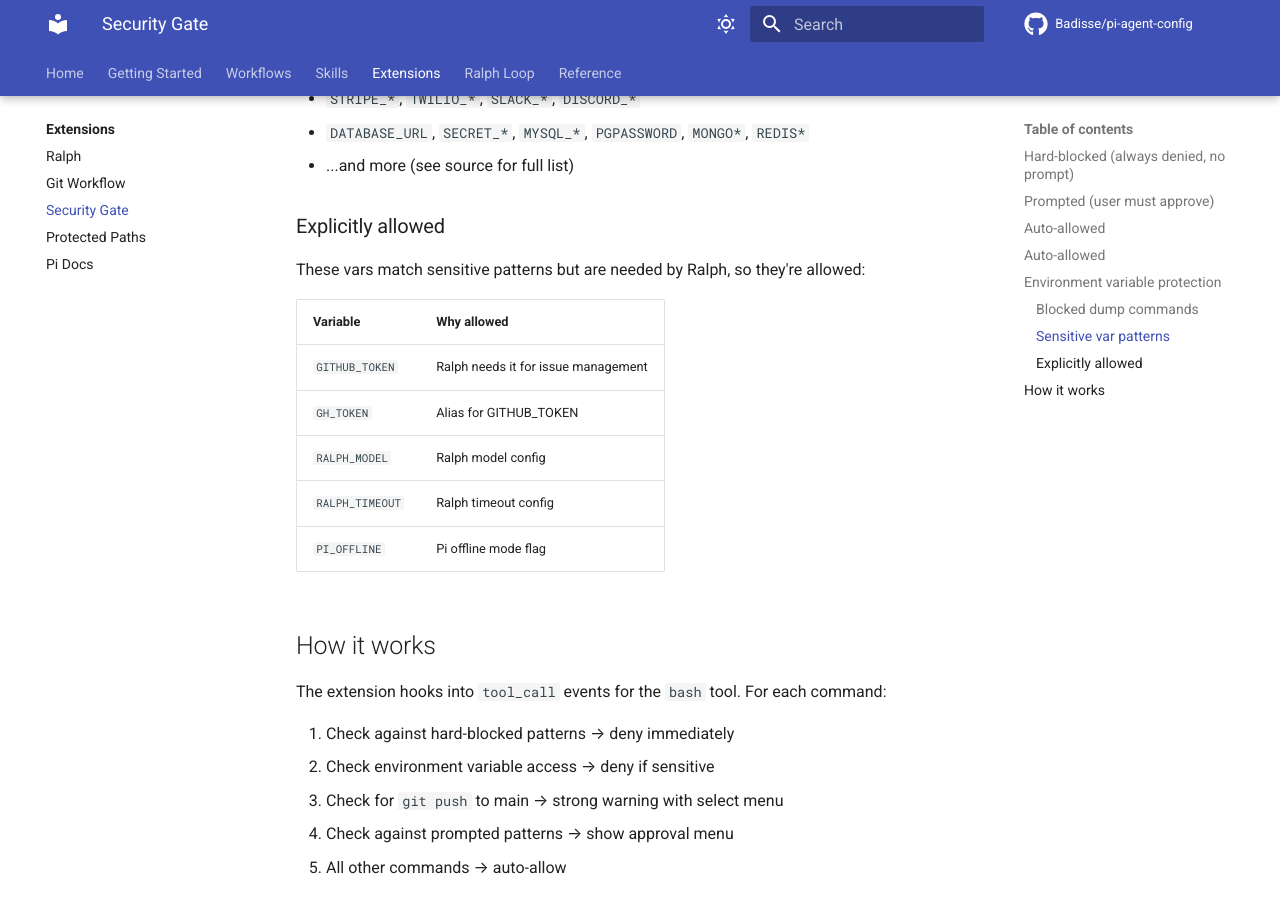
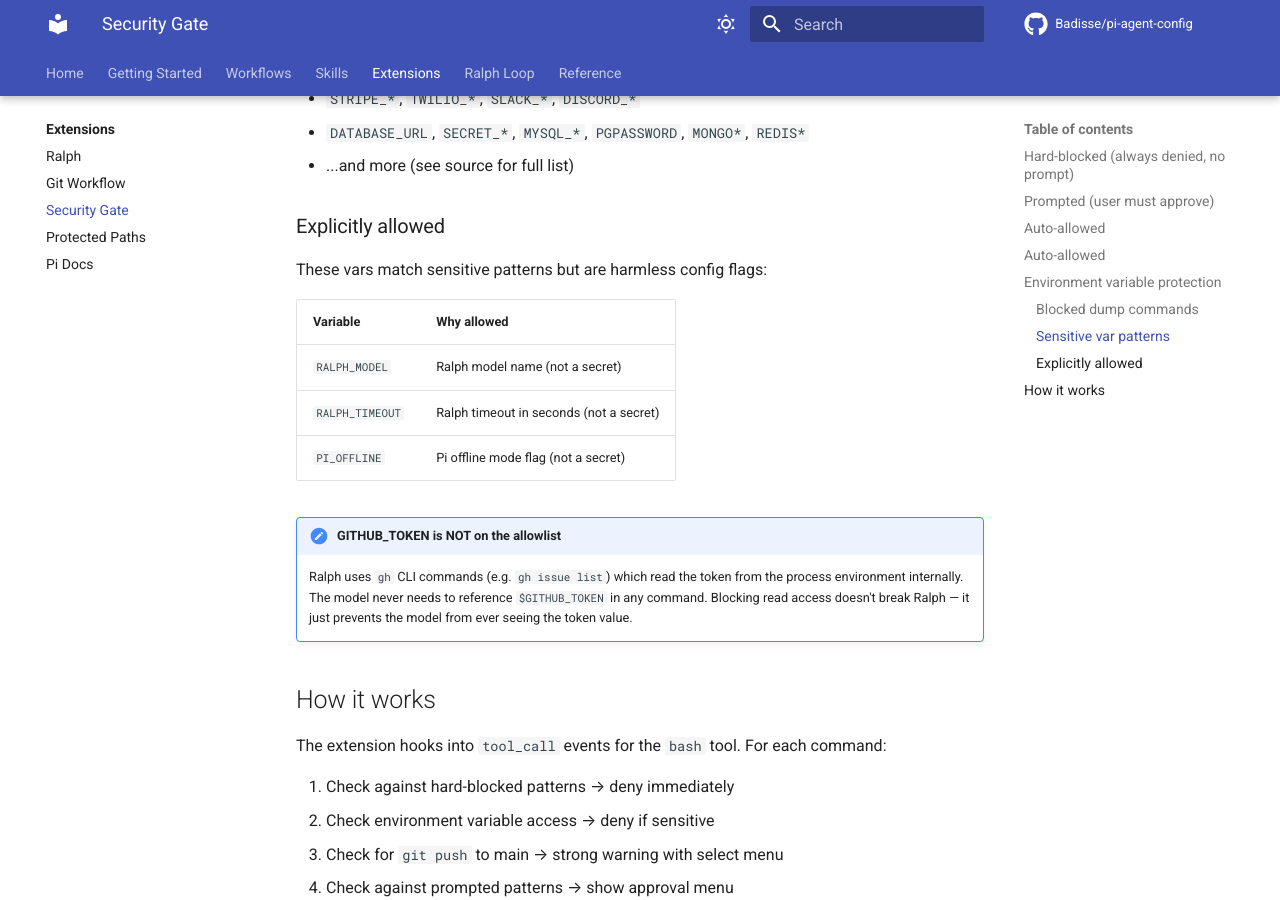
Before and after one commit to Badisse/pi-agent-config, an MkDocs documentation site: the page built from docs/extensions/security-gate.md, in a window 1280 px wide and 900 px high, scrolled down 2222 px. Built offline with MkDocs 1.6.1 and Material for MkDocs 9.7.7, drawn with Linux system fonts in a browser that asks for light colours; comment, search, counter and statistics services are not loaded.

Commit message:
fix(security): remove GITHUB_TOKEN from env var allowlist
gh CLI reads the token from process env internally — the model never
needs to reference $GITHUB_TOKEN in any command. Blocking read access
doesn't break Ralph, it just prevents the model from seeing the token.

```diff
--- a/docs/extensions/security-gate.md
+++ b/docs/extensions/security-gate.md
@@ -65,15 +65,16 @@ Access via `$VAR`, `${VAR}`, or `printenv VAR` is blocked for any variable match
 
 ### Explicitly allowed
 
-These vars match sensitive patterns but are needed by Ralph, so they're allowed:
+These vars match sensitive patterns but are harmless config flags:
 
 | Variable | Why allowed |
 |---|---|
-| `GITHUB_TOKEN` | Ralph needs it for issue management |
-| `GH_TOKEN` | Alias for GITHUB_TOKEN |
-| `RALPH_MODEL` | Ralph model config |
-| `RALPH_TIMEOUT` | Ralph timeout config |
-| `PI_OFFLINE` | Pi offline mode flag |
+| `RALPH_MODEL` | Ralph model name (not a secret) |
+| `RALPH_TIMEOUT` | Ralph timeout in seconds (not a secret) |
+| `PI_OFFLINE` | Pi offline mode flag (not a secret) |
+
+!!! note "GITHUB_TOKEN is NOT on the allowlist"
+    Ralph uses `gh` CLI commands (e.g. `gh issue list`) which read the token from the process environment internally. The model never needs to reference `$GITHUB_TOKEN` in any command. Blocking read access doesn't break Ralph — it just prevents the model from ever seeing the token value.
 
 ## How it works
 
```
Also changed, not shown: 1 other file.
